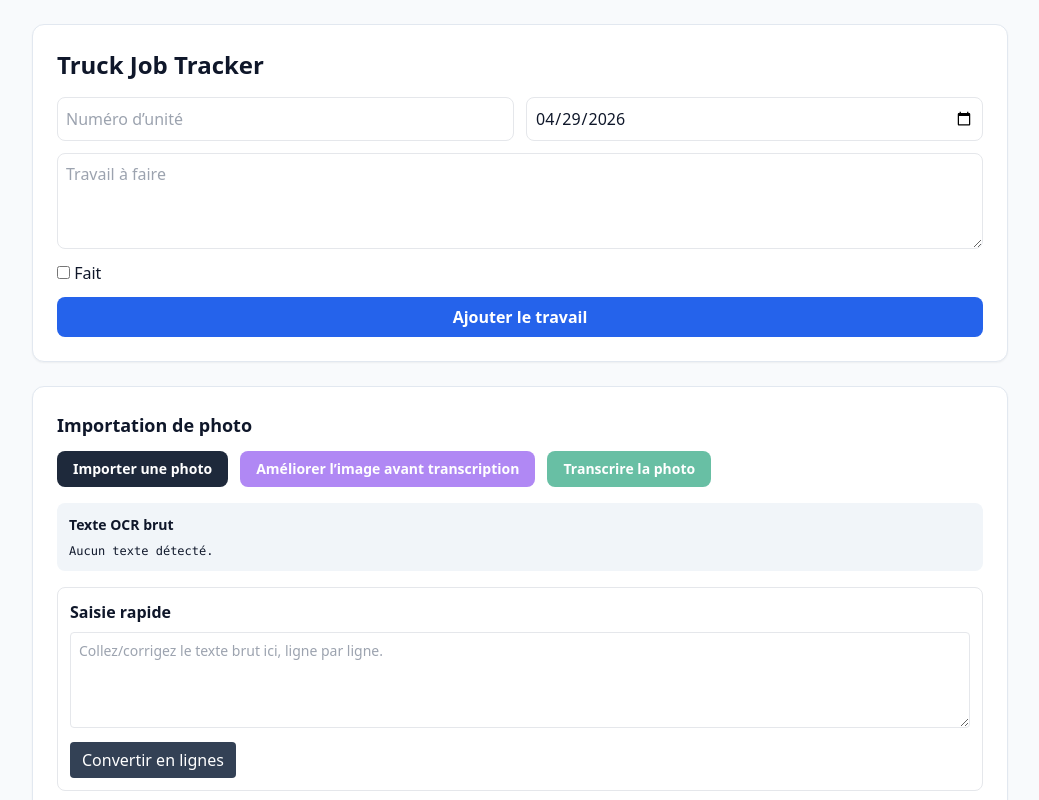
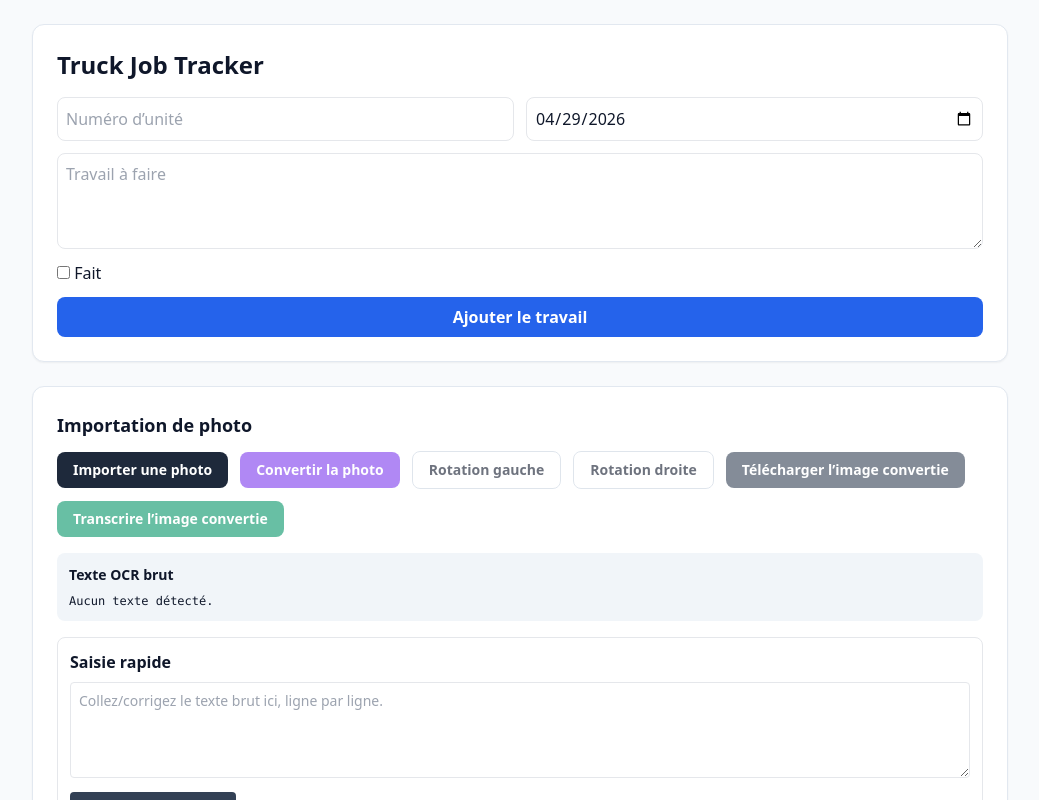
Before and after one commit to Olivier-cousineau/travail-a-effectuer, a Next.js app: page / in a window 1280 px wide. Shown: the top 800 px of the page, without its empty margins (120-1159 px from the left). Built offline with nearby package versions, Linux system fonts and the light colour scheme.

Commit message:
Refactor image import pipeline for client-side conversion before OCR

```diff
--- a/app/page.tsx
+++ b/app/page.tsx
@@ -1,4 +1,5 @@
 "use client";
+
 import { ChangeEvent, FormEvent, useEffect, useMemo, useRef, useState } from "react";
 import Script from "next/script";
 
@@ -37,85 +38,178 @@ export default function Home() {
   const [photoFile, setPhotoFile] = useState<File | null>(null);
   const [photoPreview, setPhotoPreview] = useState("");
   const [processedPreview, setProcessedPreview] = useState("");
-  const [scale, setScale] = useState(2);
-  const [contrast, setContrast] = useState(180);
-  const [threshold, setThreshold] = useState(140);
+  const [threshold, setThreshold] = useState(150);
   const [rotation, setRotation] = useState(0);
-  const [cropStart, setCropStart] = useState(0);
-  const [cropEnd, setCropEnd] = useState(100);
+  const [conversionError, setConversionError] = useState("");
+  const [isConverting, setIsConverting] = useState(false);
   const [ocrLoading, setOcrLoading] = useState(false);
   const [ocrText, setOcrText] = useState("");
   const [reviewRows, setReviewRows] = useState<DraftJob[]>([]);
   const [quickEntry, setQuickEntry] = useState("");
   const [editingJobId, setEditingJobId] = useState<string | null>(null);
+  const [autoConvertTrigger, setAutoConvertTrigger] = useState(0);
   const canvasRef = useRef<HTMLCanvasElement | null>(null);
 
   useEffect(() => {
     const s = localStorage.getItem(STORAGE_KEY);
     if (!s) return;
-    try { const parsed = JSON.parse(s) as Job[]; if (Array.isArray(parsed)) setJobs(parsed); } catch { setJobs([]); }
+    try {
+      const parsed = JSON.parse(s) as Job[];
+      if (Array.isArray(parsed)) setJobs(parsed);
+    } catch {
+      setJobs([]);
+    }
   }, []);
-  useEffect(() => { localStorage.setItem(STORAGE_KEY, JSON.stringify(jobs)); }, [jobs]);
+
   useEffect(() => {
-    if (!photoFile) return void setPhotoPreview("");
-    const url = URL.createObjectURL(photoFile); setPhotoPreview(url);
-    return () => URL.revokeObjectURL(url);
-  }, [photoFile]);
+    localStorage.setItem(STORAGE_KEY, JSON.stringify(jobs));
+  }, [jobs]);
 
   function handleSubmit(e: FormEvent<HTMLFormElement>) {
     e.preventDefault();
-    setJobs((cur) => [{ id: crypto.randomUUID(), ...form, unitNumber: form.unitNumber.trim(), workToDo: form.workToDo.trim() }, ...cur]);
+    setJobs((cur) => [
+      {
+        id: crypto.randomUUID(),
+        ...form,
+        unitNumber: form.unitNumber.trim(),
+        workToDo: form.workToDo.trim(),
+      },
+      ...cur,
+    ]);
     setForm(defaultForm);
   }
+
   function onPhotoChange(e: ChangeEvent<HTMLInputElement>) {
     const file = e.target.files?.[0] ?? null;
-    setPhotoFile(file); setProcessedPreview(""); setReviewRows([]); setOcrText("");
+    setPhotoFile(file);
+    setProcessedPreview("");
+    setReviewRows([]);
+    setOcrText("");
+    setConversionError("");
+    setRotation(0);
+
+    if (!file) {
+      setPhotoPreview("");
+      return;
+    }
+
+    const reader = new FileReader();
+    reader.onload = () => {
+      if (typeof reader.result === "string") {
+        setPhotoPreview(reader.result);
+        setAutoConvertTrigger((n) => n + 1);
+      } else {
+        setConversionError("Impossible de lire le fichier image.");
+      }
+    };
+    reader.onerror = () => {
+      setConversionError("Erreur de lecture du fichier via FileReader.");
+    };
+    reader.readAsDataURL(file);
   }
 
   async function processImage() {
     if (!photoPreview || !canvasRef.current) return;
-    const img = new Image(); img.src = photoPreview; await img.decode();
-    const cropY = Math.floor((cropStart / 100) * img.height);
-    const cropHeight = Math.max(1, Math.floor(((cropEnd - cropStart) / 100) * img.height));
+    setIsConverting(true);
+    setConversionError("");
+
+    try {
+      const img = new Image();
+      img.src = photoPreview;
+
+      await new Promise<void>((resolve, reject) => {
+        img.onload = () => resolve();
+        img.onerror = () => reject(new Error("Chargement de l'image impossible."));
+      });
+
+      const smallImage = img.width < 1400 || img.height < 1400;
+      const baseScale = smallImage ? 2 : 1;
+      const drawWidth = Math.max(1, Math.floor(img.width * baseScale));
+      const drawHeight = Math.max(1, Math.floor(img.height * baseScale));
+
       const rotated = Math.abs(rotation) % 180 !== 0;
-    const baseW = Math.max(1, Math.floor(img.width * scale));
-    const baseH = Math.max(1, Math.floor(cropHeight * scale));
-    const c = canvasRef.current; c.width = rotated ? baseH : baseW; c.height = rotated ? baseW : baseH;
-    const ctx = c.getContext("2d"); if (!ctx) return;
-    ctx.save(); ctx.translate(c.width / 2, c.height / 2); ctx.rotate((rotation * Math.PI) / 180);
-    ctx.drawImage(img, 0, cropY, img.width, cropHeight, -baseW / 2, -baseH / 2, baseW, baseH); ctx.restore();
-    const imageData = ctx.getImageData(0, 0, c.width, c.height); const d = imageData.data;
-    for (let i = 0; i < d.length; i += 4) {
-      const gray = 0.299 * d[i] + 0.587 * d[i + 1] + 0.114 * d[i + 2];
-      const adjusted = (gray - 128) * (contrast / 100) + 128;
-      const bw = adjusted >= threshold ? 255 : 0;
-      d[i] = bw; d[i + 1] = bw; d[i + 2] = bw;
-    }
-    ctx.putImageData(imageData, 0, 0); setProcessedPreview(c.toDataURL("image/png"));
+      const c = canvasRef.current;
+      c.width = rotated ? drawHeight : drawWidth;
+      c.height = rotated ? drawWidth : drawHeight;
+
+      const ctx = c.getContext("2d");
+      if (!ctx) throw new Error("Contexte canvas indisponible dans ce navigateur.");
+
+      ctx.save();
+      ctx.translate(c.width / 2, c.height / 2);
+      ctx.rotate((rotation * Math.PI) / 180);
+      ctx.drawImage(img, -drawWidth / 2, -drawHeight / 2, drawWidth, drawHeight);
+      ctx.restore();
+
+      const imageData = ctx.getImageData(0, 0, c.width, c.height);
+      const data = imageData.data;
+      const contrastFactor = 1.8;
+
+      for (let i = 0; i < data.length; i += 4) {
+        const gray = 0.299 * data[i] + 0.587 * data[i + 1] + 0.114 * data[i + 2];
+        const contrasted = (gray - 128) * contrastFactor + 128;
+        const bw = contrasted >= threshold ? 255 : 0;
+        data[i] = bw;
+        data[i + 1] = bw;
+        data[i + 2] = bw;
       }
 
+      ctx.putImageData(imageData, 0, 0);
+      setProcessedPreview(c.toDataURL("image/png"));
+    } catch (error) {
+      const message = error instanceof Error ? error.message : "Erreur inconnue pendant la conversion.";
+      setConversionError(`Échec de la conversion: ${message}`);
+      setProcessedPreview("");
+    } finally {
+      setIsConverting(false);
+    }
+  }
+
+  useEffect(() => {
+    if (!photoPreview) return;
+    void processImage();
+    // eslint-disable-next-line react-hooks/exhaustive-deps
+  }, [threshold, rotation, autoConvertTrigger]);
+
   async function transcribePhoto() {
-    if (!photoFile && !processedPreview) return;
-    setOcrLoading(true); setOcrText("");
+    if (!processedPreview) return;
+    setOcrLoading(true);
+    setOcrText("");
+
     try {
-      const tesseract = (window as Window & { Tesseract?: { recognize: (image: string | File, lang: string, options?: unknown) => Promise<{ data: { text: string } }> } }).Tesseract;
-      if (!tesseract) throw new Error("Tesseract non chargé");
-      // Tesseract.js n'est pas parfait pour l'écriture manuscrite : ici c'est une aide à la transcription, pas une automatisation 100% fiable.
-      const result = await tesseract.recognize(processedPreview || photoFile!, "fra+eng", { tessedit_pageseg_mode: "6" });
-      const text = result.data.text || ""; setOcrText(text);
+      const tesseract = (window as Window & {
+        Tesseract?: {
+          recognize: (
+            image: string | File,
+            lang: string,
+            options?: unknown,
+          ) => Promise<{ data: { text: string } }>;
+        };
+      }).Tesseract;
+
+      if (!tesseract) throw new Error("Tesseract non chargé.");
+
+      const result = await tesseract.recognize(processedPreview, "fra+eng", { tessedit_pageseg_mode: "6" });
+      const text = result.data.text || "";
+      setOcrText(text);
       setReviewRows(text.split(/\n+/).map(parseLineToDraft).filter((j): j is DraftJob => j !== null));
-    } catch {
-      setOcrText("Erreur OCR. Essayez l'amélioration d'image ou la Saisie rapide.");
-    } finally { setOcrLoading(false); }
+    } catch (error) {
+      const message = error instanceof Error ? error.message : "Erreur OCR inconnue.";
+      setOcrText(`Erreur OCR: ${message}`);
+    } finally {
+      setOcrLoading(false);
+    }
   }
 
   const applyQuickEntry = () => setReviewRows(quickEntry.split(/\n+/).map(parseLineToDraft).filter((j): j is DraftJob => j !== null));
-  const addVerifiedRows = () => setJobs((cur) => [...reviewRows.filter((r) => r.workToDo.trim().length > 2).map((r) => ({ ...r, id: crypto.randomUUID() })), ...cur]);
+  const addVerifiedRows = () =>
+    setJobs((cur) => [...reviewRows.filter((r) => r.workToDo.trim().length > 2).map((r) => ({ ...r, id: crypto.randomUUID() })), ...cur]);
   const updateJob = (id: string, field: keyof JobForm, value: string | boolean) => setJobs((cur) => cur.map((j) => (j.id === id ? { ...j, [field]: value } : j)));
   const deleteJob = (id: string) => setJobs((cur) => cur.filter((j) => j.id !== id));
   const sortedJobs = useMemo(() => [...jobs].sort((a, b) => b.date.localeCompare(a.date)), [jobs]);
 
-  return (<>
+  return (
+    <>
       <Script src="https://cdn.jsdelivr.net/npm/tesseract.js@5/dist/tesseract.min.js" strategy="afterInteractive" />
       <main className="mx-auto min-h-screen w-full max-w-5xl bg-slate-50 p-4 md:p-6">
         <section className="rounded-xl border border-slate-200 bg-white p-4 shadow-sm md:p-6">
@@ -132,23 +226,82 @@ export default function Home() {
         <section className="mt-6 rounded-xl border border-slate-200 bg-white p-4 shadow-sm md:p-6">
           <h2 className="mb-3 text-lg font-semibold">Importation de photo</h2>
           <div className="flex flex-wrap items-center gap-3">
-          <label className="cursor-pointer rounded-lg bg-slate-800 px-4 py-2 text-sm font-semibold text-white">Importer une photo<input type="file" accept="image/*" capture="environment" onChange={onPhotoChange} className="hidden" /></label>
-          <button type="button" onClick={processImage} disabled={!photoPreview} className="rounded-lg bg-violet-600 px-4 py-2 text-sm font-semibold text-white disabled:opacity-60">Améliorer l’image avant transcription</button>
-          <button type="button" onClick={transcribePhoto} disabled={(!photoFile && !processedPreview) || ocrLoading} className="rounded-lg bg-emerald-600 px-4 py-2 text-sm font-semibold text-white disabled:opacity-60">Transcrire la photo</button>
+            <label className="cursor-pointer rounded-lg bg-slate-800 px-4 py-2 text-sm font-semibold text-white">
+              Importer une photo
+              <input type="file" accept="image/*" capture="environment" onChange={onPhotoChange} className="hidden" />
+            </label>
+            <button type="button" onClick={processImage} disabled={!photoPreview || isConverting} className="rounded-lg bg-violet-600 px-4 py-2 text-sm font-semibold text-white disabled:opacity-60">
+              Convertir la photo
+            </button>
+            <button
+              type="button"
+              onClick={() => setRotation((r) => r - 90)}
+              disabled={!photoPreview}
+              className="rounded-lg border border-slate-300 px-4 py-2 text-sm font-semibold disabled:opacity-60"
+            >
+              Rotation gauche
+            </button>
+            <button
+              type="button"
+              onClick={() => setRotation((r) => r + 90)}
+              disabled={!photoPreview}
+              className="rounded-lg border border-slate-300 px-4 py-2 text-sm font-semibold disabled:opacity-60"
+            >
+              Rotation droite
+            </button>
+            <a
+              href={processedPreview || "#"}
+              download="photo-convertie.png"
+              className={`rounded-lg bg-slate-700 px-4 py-2 text-sm font-semibold text-white ${!processedPreview ? "pointer-events-none opacity-60" : ""}`}
+            >
+              Télécharger l’image convertie
+            </a>
+            <button type="button" onClick={transcribePhoto} disabled={!processedPreview || ocrLoading} className="rounded-lg bg-emerald-600 px-4 py-2 text-sm font-semibold text-white disabled:opacity-60">
+              Transcrire l’image convertie
+            </button>
           </div>
-        {photoPreview && <img src={photoPreview} alt="Original" className="mt-4 max-h-60 rounded-lg border" />}
-        {photoPreview && <div className="mt-3 grid gap-2 sm:grid-cols-2">
-          <label>Agrandissement x{scale}<input type="range" min={2} max={3} step={1} value={scale} onChange={(e) => setScale(Number(e.target.value))} className="w-full" /></label>
-          <label>Contraste {contrast}%<input type="range" min={120} max={260} value={contrast} onChange={(e) => setContrast(Number(e.target.value))} className="w-full" /></label>
-          <label>Seuil {threshold}<input type="range" min={80} max={220} value={threshold} onChange={(e) => setThreshold(Number(e.target.value))} className="w-full" /></label>
-          <div className="flex gap-2"><button type="button" className="rounded border px-2" onClick={() => setRotation((r) => r - 90)}>↺ -90°</button><button type="button" className="rounded border px-2" onClick={() => setRotation((r) => r + 90)}>↻ +90°</button></div>
-          <label>Recadrage haut {cropStart}%<input type="range" min={0} max={95} value={cropStart} onChange={(e) => setCropStart(Math.min(Number(e.target.value), cropEnd - 5))} className="w-full" /></label>
-          <label>Recadrage bas {cropEnd}%<input type="range" min={5} max={100} value={cropEnd} onChange={(e) => setCropEnd(Math.max(Number(e.target.value), cropStart + 5))} className="w-full" /></label>
-        </div>}
-        {processedPreview && <div className="mt-4"><p className="text-sm font-semibold">Image améliorée avant OCR</p><img src={processedPreview} alt="Image améliorée" className="mt-2 max-h-80 rounded-lg border" /></div>}
+
+          {photoPreview && (
+            <div className="mt-4 grid gap-4 lg:grid-cols-2">
+              <div>
+                <p className="mb-2 text-sm font-semibold">Image originale</p>
+                <img src={photoPreview} alt="Original" className="max-h-80 rounded-lg border" />
+              </div>
+              <div>
+                <p className="mb-2 text-sm font-semibold">Image convertie</p>
+                {processedPreview ? (
+                  <img src={processedPreview} alt="Image convertie" className="max-h-80 rounded-lg border" />
+                ) : (
+                  <p className="rounded-lg border border-dashed p-4 text-sm text-slate-500">Aucune conversion disponible.</p>
+                )}
+              </div>
+            </div>
+          )}
+
+          {photoPreview && (
+            <div className="mt-4">
+              <label className="block text-sm font-medium">
+                Seuil noir/blanc: {threshold}
+                <input
+                  type="range"
+                  min={0}
+                  max={255}
+                  value={threshold}
+                  onChange={(e) => setThreshold(Number(e.target.value))}
+                  className="mt-2 w-full"
+                />
+              </label>
+            </div>
+          )}
+
+          {conversionError && <p className="mt-4 rounded-lg bg-red-50 p-3 text-sm font-medium text-red-700">{conversionError}</p>}
+          {ocrLoading && <p className="mt-4 text-sm font-medium text-blue-700">Analyse OCR en cours…</p>}
           <canvas ref={canvasRef} className="hidden" />
-        {ocrLoading && <p className="mt-4 text-sm font-medium text-blue-700">Analyse en cours…</p>}
-        <div className="mt-4 rounded-lg bg-slate-100 p-3"><h3 className="text-sm font-semibold">Texte OCR brut</h3><pre className="mt-2 whitespace-pre-wrap text-xs">{ocrText || "Aucun texte détecté."}</pre></div>
+
+          <div className="mt-4 rounded-lg bg-slate-100 p-3">
+            <h3 className="text-sm font-semibold">Texte OCR brut</h3>
+            <pre className="mt-2 whitespace-pre-wrap text-xs">{ocrText || "Aucun texte détecté."}</pre>
+          </div>
 
           <div className="mt-4 rounded-lg border p-3">
             <h3 className="font-semibold">Saisie rapide</h3>
@@ -159,12 +312,14 @@ export default function Home() {
           <div className="mt-4 rounded-lg border p-3">
             <h3 className="font-semibold">Vérification avant ajout</h3>
             <div className="mt-2 space-y-3">
-            {reviewRows.map((row) => <div key={row.id} className="grid gap-2 rounded border p-2 sm:grid-cols-4">
+              {reviewRows.map((row) => (
+                <div key={row.id} className="grid gap-2 rounded border p-2 sm:grid-cols-4">
                   <input value={row.unitNumber} onChange={(e) => setReviewRows((cur) => cur.map((r) => (r.id === row.id ? { ...r, unitNumber: e.target.value } : r)))} className="rounded border p-1" placeholder="Numéro d’unité" />
                   <input value={row.workToDo} onChange={(e) => setReviewRows((cur) => cur.map((r) => (r.id === row.id ? { ...r, workToDo: e.target.value } : r)))} className="rounded border p-1 sm:col-span-2" placeholder="Travail" />
                   <input type="date" value={row.date} onChange={(e) => setReviewRows((cur) => cur.map((r) => (r.id === row.id ? { ...r, date: e.target.value } : r)))} className="rounded border p-1" />
                   <label><input type="checkbox" checked={row.done} onChange={() => setReviewRows((cur) => cur.map((r) => (r.id === row.id ? { ...r, done: !r.done } : r)))} /> Fait</label>
-            </div>)}
+                </div>
+              ))}
               {reviewRows.length === 0 && <p className="text-sm text-slate-500">Aucune ligne à vérifier.</p>}
             </div>
             <button type="button" onClick={addVerifiedRows} className="mt-3 rounded bg-blue-600 px-4 py-2 text-white">Ajouter les lignes vérifiées</button>
@@ -172,10 +327,38 @@ export default function Home() {
         </section>
 
         <section className="mt-6 overflow-x-auto rounded-xl border border-slate-200 bg-white p-4 shadow-sm md:p-6">
-        <table className="w-full min-w-[640px]"><thead><tr className="border-b text-left text-sm"><th className="px-2 py-3">Unité</th><th className="px-2 py-3">Travail</th><th className="px-2 py-3">Date</th><th className="px-2 py-3">Statut</th><th className="px-2 py-3">Action</th></tr></thead>
-          <tbody>{sortedJobs.map((job) => { const isEditing = editingJobId === job.id; return <tr key={job.id} className="border-b text-sm"><td className="px-2 py-3">{isEditing ? <input className="w-full rounded border p-1" value={job.unitNumber} onChange={(e) => updateJob(job.id, "unitNumber", e.target.value)} /> : job.unitNumber}</td><td className="px-2 py-3">{isEditing ? <input className="w-full rounded border p-1" value={job.workToDo} onChange={(e) => updateJob(job.id, "workToDo", e.target.value)} /> : job.workToDo}</td><td className="px-2 py-3">{isEditing ? <input type="date" className="w-full rounded border p-1" value={job.date} onChange={(e) => updateJob(job.id, "date", e.target.value)} /> : job.date}</td><td className="px-2 py-3"><label><input type="checkbox" checked={job.done} onChange={() => updateJob(job.id, "done", !job.done)} /> {job.done ? "Fait" : "À faire"}</label></td><td className="px-2 py-3"><button type="button" onClick={() => setEditingJobId(isEditing ? null : job.id)} className="mr-2 rounded bg-indigo-600 px-3 py-1 text-white">{isEditing ? "Terminer" : "Modifier"}</button><button type="button" onClick={() => deleteJob(job.id)} className="rounded bg-red-600 px-3 py-1 text-white">Supprimer</button></td></tr>; })}
-          {sortedJobs.length === 0 && <tr><td colSpan={5} className="px-2 py-6 text-center text-sm text-slate-500">Aucun travail enregistré.</td></tr>}</tbody></table>
+          <table className="w-full min-w-[640px]">
+            <thead>
+              <tr className="border-b text-left text-sm">
+                <th className="px-2 py-3">Unité</th>
+                <th className="px-2 py-3">Travail</th>
+                <th className="px-2 py-3">Date</th>
+                <th className="px-2 py-3">Statut</th>
+                <th className="px-2 py-3">Action</th>
+              </tr>
+            </thead>
+            <tbody>
+              {sortedJobs.map((job) => {
+                const isEditing = editingJobId === job.id;
+                return (
+                  <tr key={job.id} className="border-b text-sm">
+                    <td className="px-2 py-3">{isEditing ? <input className="w-full rounded border p-1" value={job.unitNumber} onChange={(e) => updateJob(job.id, "unitNumber", e.target.value)} /> : job.unitNumber}</td>
+                    <td className="px-2 py-3">{isEditing ? <input className="w-full rounded border p-1" value={job.workToDo} onChange={(e) => updateJob(job.id, "workToDo", e.target.value)} /> : job.workToDo}</td>
+                    <td className="px-2 py-3">{isEditing ? <input type="date" className="w-full rounded border p-1" value={job.date} onChange={(e) => updateJob(job.id, "date", e.target.value)} /> : job.date}</td>
+                    <td className="px-2 py-3"><label><input type="checkbox" checked={job.done} onChange={() => updateJob(job.id, "done", !job.done)} /> {job.done ? "Fait" : "À faire"}</label></td>
+                    <td className="px-2 py-3"><button type="button" onClick={() => setEditingJobId(isEditing ? null : job.id)} className="mr-2 rounded bg-indigo-600 px-3 py-1 text-white">{isEditing ? "Terminer" : "Modifier"}</button><button type="button" onClick={() => deleteJob(job.id)} className="rounded bg-red-600 px-3 py-1 text-white">Supprimer</button></td>
+                  </tr>
+                );
+              })}
+              {sortedJobs.length === 0 && (
+                <tr>
+                  <td colSpan={5} className="px-2 py-6 text-center text-sm text-slate-500">Aucun travail enregistré.</td>
+                </tr>
+              )}
+            </tbody>
+          </table>
         </section>
       </main>
-  </>);
+    </>
+  );
 }
```
Lines whose indentation alone changed are shown as unchanged.
